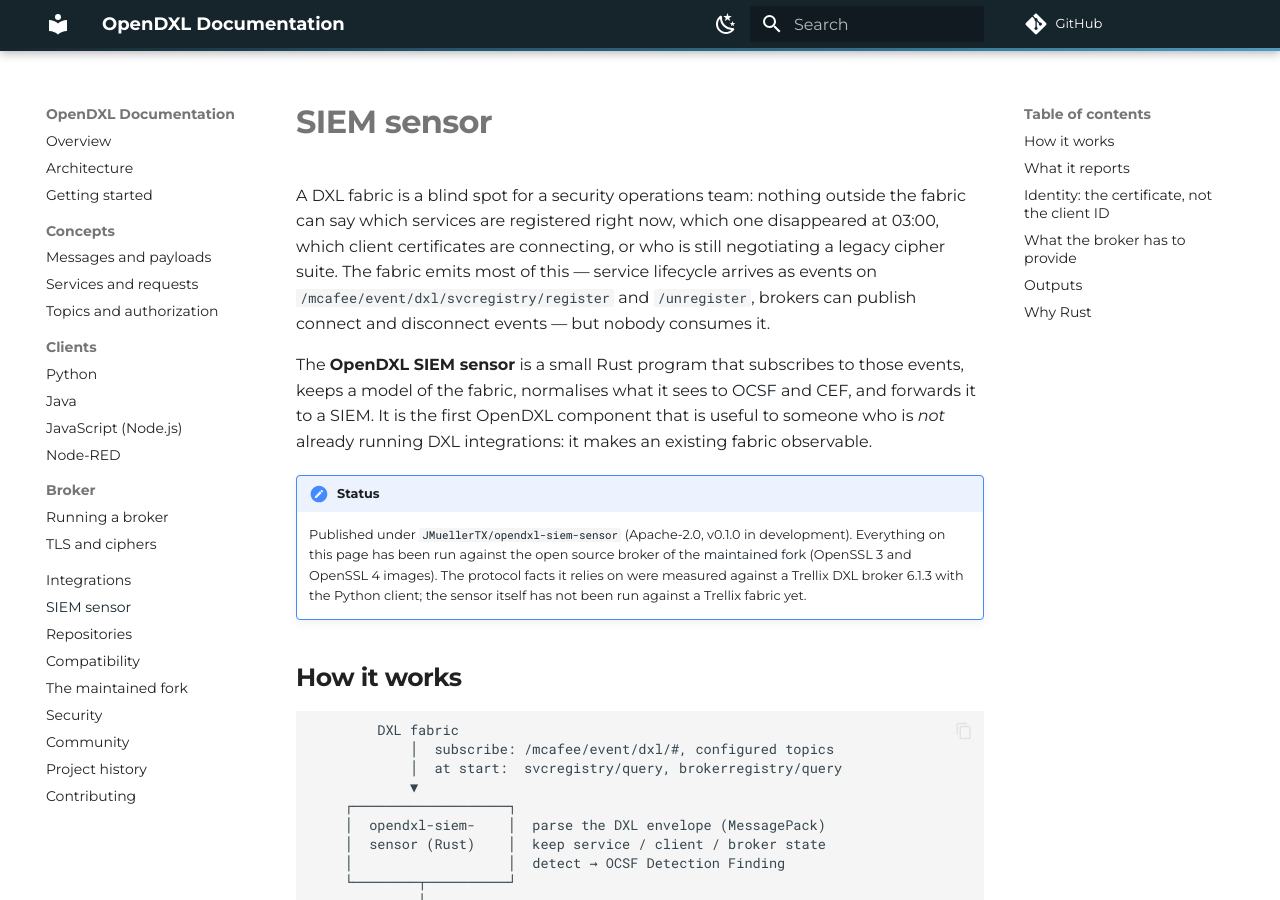
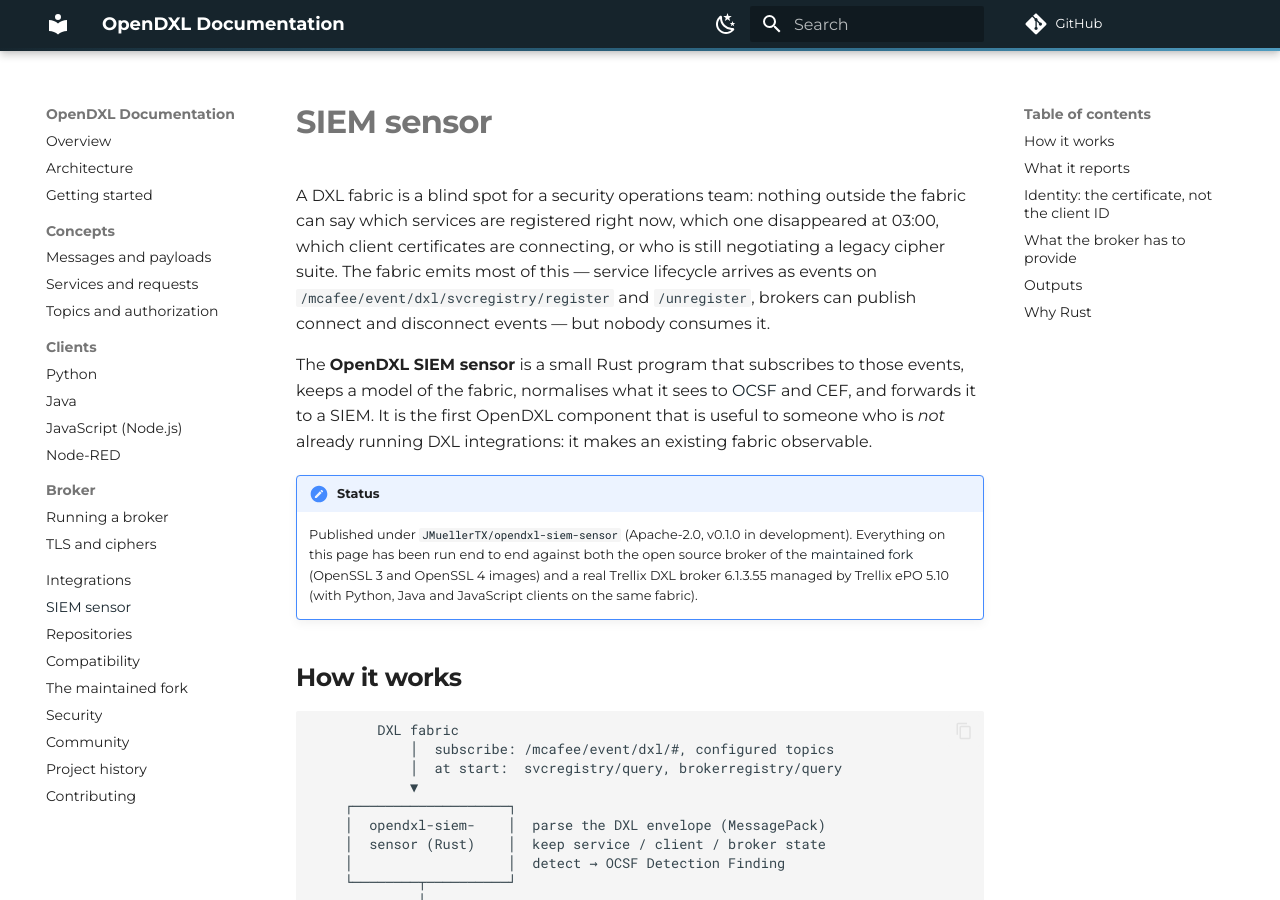
Before and after one commit to JMuellerTX/opendxl-docs, an MkDocs documentation site: the page built from docs/siem-sensor.md, in a window 1280 px wide and 900 px high. Built offline with MkDocs 1.6.1 and Material for MkDocs 9.7.7, drawn with Linux system fonts in a browser that asks for light colours; comment, search, counter and statistics services are not loaded.

Commit message:
docs(siem-sensor): record live verification against Trellix DXL broker 6.1.3.55 and ePO 5.10

```diff
--- a/docs/siem-sensor.md
+++ b/docs/siem-sensor.md
@@ -14,10 +14,10 @@
 
 !!! note "Status"
     Published under [`JMuellerTX/opendxl-siem-sensor`](https://github.com/JMuellerTX/opendxl-siem-sensor)
-    (Apache-2.0, v0.1.0 in development). Everything on this page has been run against the open
-    source broker of the [maintained fork](fork.md) (OpenSSL 3 and OpenSSL 4 images). The protocol
-    facts it relies on were measured against a Trellix DXL broker 6.1.3 with the Python client; the
-    sensor itself has not been run against a Trellix fabric yet.
+    (Apache-2.0, v0.1.0 in development). Everything on this page has been run end to end against
+    both the open source broker of the [maintained fork](fork.md) (OpenSSL 3 and OpenSSL 4 images)
+    and a real Trellix DXL broker 6.1.3.55 managed by Trellix ePO 5.10 (with Python, Java and
+    JavaScript clients on the same fabric).
 
 ## How it works
 
```
